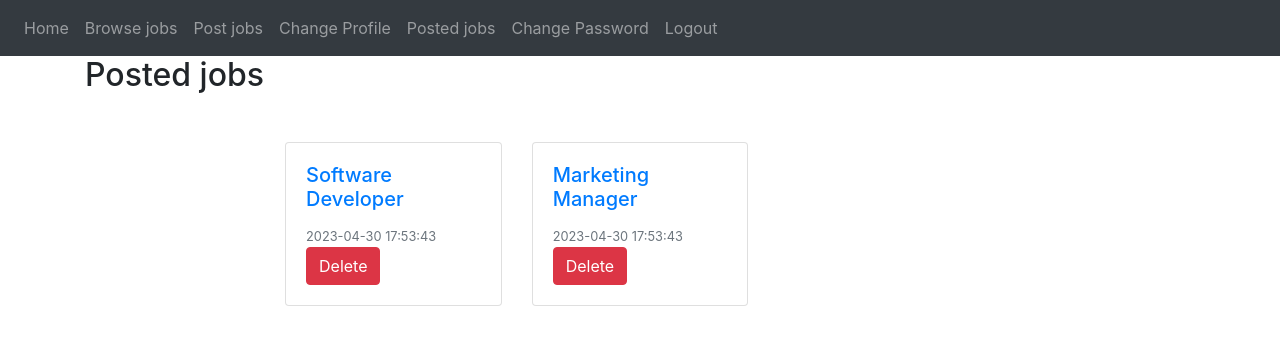
After one commit to OmarElsakka1/Shaghalni, a Flask app: page /jobs/posted-by-user in a window 1280 px wide. The commit adds this page. Shown: the top 345 px of the page. Run offline with Flask 3, Linux system fonts and the light colour scheme; a user stored in the database is signed in; data comes from the database, SQL or seed files in the repository; some libraries are stand-ins or nearby versions.

Commit message:
User can view and delete his own posted jobs

```diff
--- a/website/JobSystem.py
+++ b/website/JobSystem.py
@@ -58,11 +58,12 @@ class JobSystem :
         """
         return JobImage.query.filter_by(job_id = job_id).first()
 
-    def DeleteJob(self , id : int):
+    def DeleteJob(self , id : int , owner_id):
         """
         Delete a job from the database.
         Args:
             id (int): id of the job
+            owner_id (int) : id of the owner
 
         Returns:
             bool: True if job deleted else False.
@@ -70,6 +71,9 @@ class JobSystem :
 
         try:
             job = Job.query.get(id)
+            if job.user_id != owner_id :
+                print("User not authorized to delete job")
+                return False
             self.db.session.delete(job)
             self.db.session.commit()
             return True
--- a/website/job_views.py
+++ b/website/job_views.py
@@ -63,8 +63,22 @@ def expand_job(job_id):
 @login_required
 def get_job_image(job_id):
     job_img = jobSystem.GetJobImage(job_id)
+
     if job_img :
         print(job_img.image_path)
         return send_file('../' + job_img.image_path, mimetype='image/jpg')
     else :
         return None
+
+
+@job_views.route('/jobs/posted-by-user', methods=['GET'])
+@login_required
+def get_jobs_posted_by_user():
+    jobs = jobSystem.GetPostedJobs(current_user.id)
+    return render_template('Jobs/posted_jobs.html' ,user=current_user ,jobs = jobs )
+
+@job_views.route('/jobs/delete/<int:job_id>', methods=['POST'])
+@login_required
+def delete_job(job_id):
+    jobSystem.DeleteJob(job_id , current_user.id)
+    return redirect(request.referrer)
--- /dev/null
+++ b/website/templates/Jobs/posted_jobs.html
@@ -0,0 +1,32 @@
+{% extends "base.html" %}
+{% block title %}Posted jobs{% endblock %}
+{% block content %}
+
+<h2> Posted jobs </h2>
+<div class="container mt-5">
+    <div class="row justify-content-center">
+      <div class="col-md-8">
+
+        <div class="row">
+          {% for job in jobs %}
+            <div class="col-md-4 mb-3">
+              <div class="card">
+                <div class="card-body">
+                  <a href="{{ url_for('job_views.expand_job', job_id=job.id) }}">
+                    <h5 class="card-title">{{ job.job_name }}</h5>
+                    <p class="card-text"><small class="text-muted">{{ job.job_date }}</small></p>
+                  </a>
+                  <form action="{{ url_for('job_views.delete_job', job_id=job.id) }}" method="POST">
+                    <button type="submit" class="btn btn-danger">Delete</button>
+                  </form>
+                </div>
+              </div>
+            </div>
+          {% endfor %}
+        </div>
+
+      </div>
+    </div>
+  </div>
+
+{% endblock %}
--- a/website/templates/base.html
+++ b/website/templates/base.html
@@ -35,6 +35,7 @@
           <a class="nav-item nav-link" id="post-jop" href= "{{ url_for('job_views.post_job') }}" >Post jobs</a>
 
           <a class="nav-item nav-link" id="changeprofile" href="/changeprofile">Change Profile</a>
+          <a class="nav-item nav-link" id="postedjobs" href="{{url_for('job_views.get_jobs_posted_by_user')}}">Posted jobs</a>
           <a class="nav-item nav-link" id="changepassword" href="/changepassword">Change Password</a>
           <a class="nav-item nav-link" id="logout" href="/logout">Logout</a>
           <!--a class="nav-item nav-link" id="dashboard" href="/dashboard">Dashboard</a-->
--- a/website/templates/profile.html
+++ b/website/templates/profile.html
@@ -26,10 +26,10 @@
                   {% endif %}
                <div class="row mt-3">
                   <div class="col-md-12">
-                    <h5 class="font-weight-bold">Jobs</h5>
+                    <h5 class="font-weight-bold">Posted jobs</h5>
                     <ul class="list-group">
                     {% for job in target.jobs %}
-                      <li class="list-group-item">{{ job.title }}</li>
+                      <li class="list-group-item">{{ job.job_name }}</li>
                     {% else %}
                       <li class="list-group-item">No jobs found</li>
                     {% endfor %}
```
